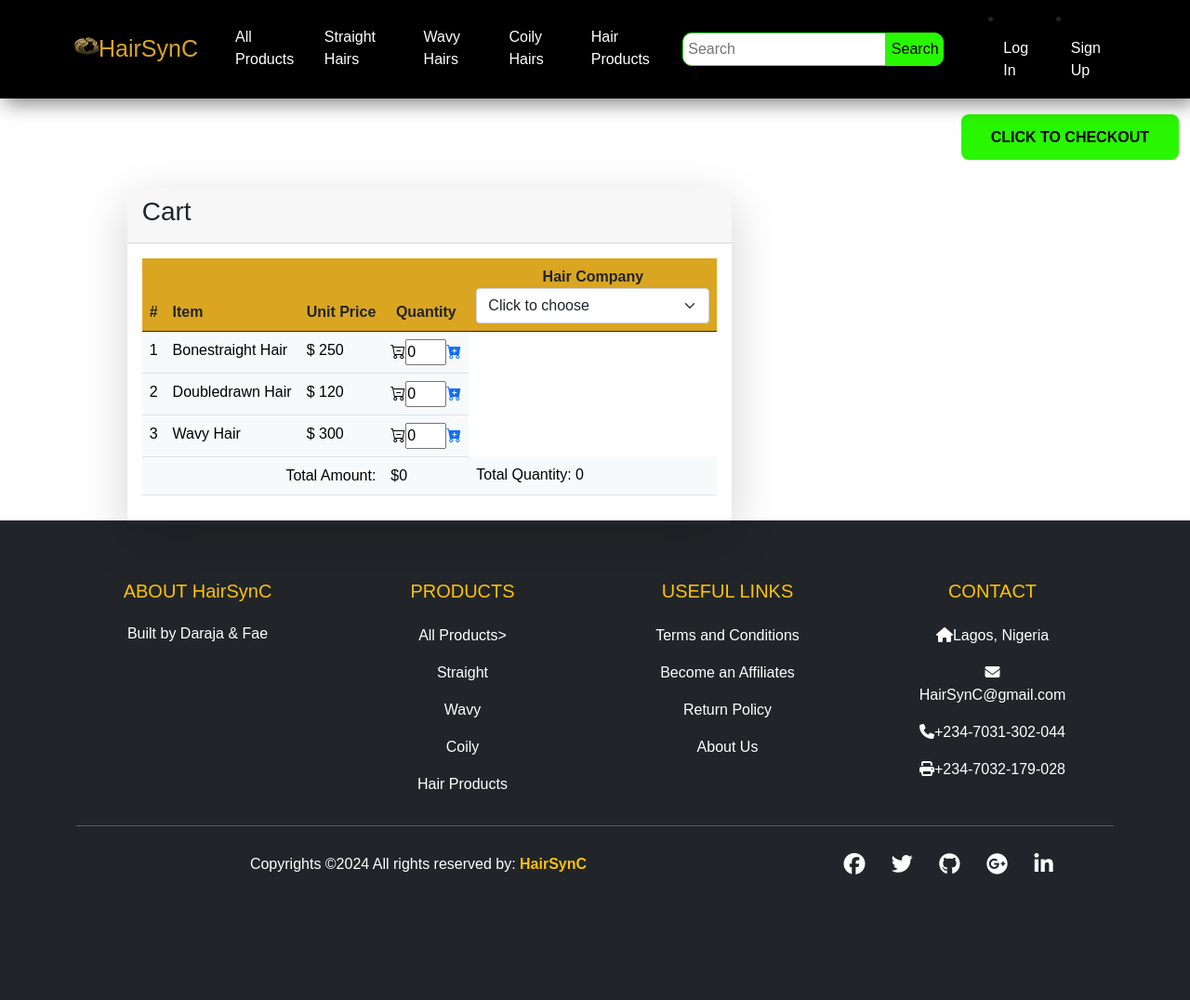
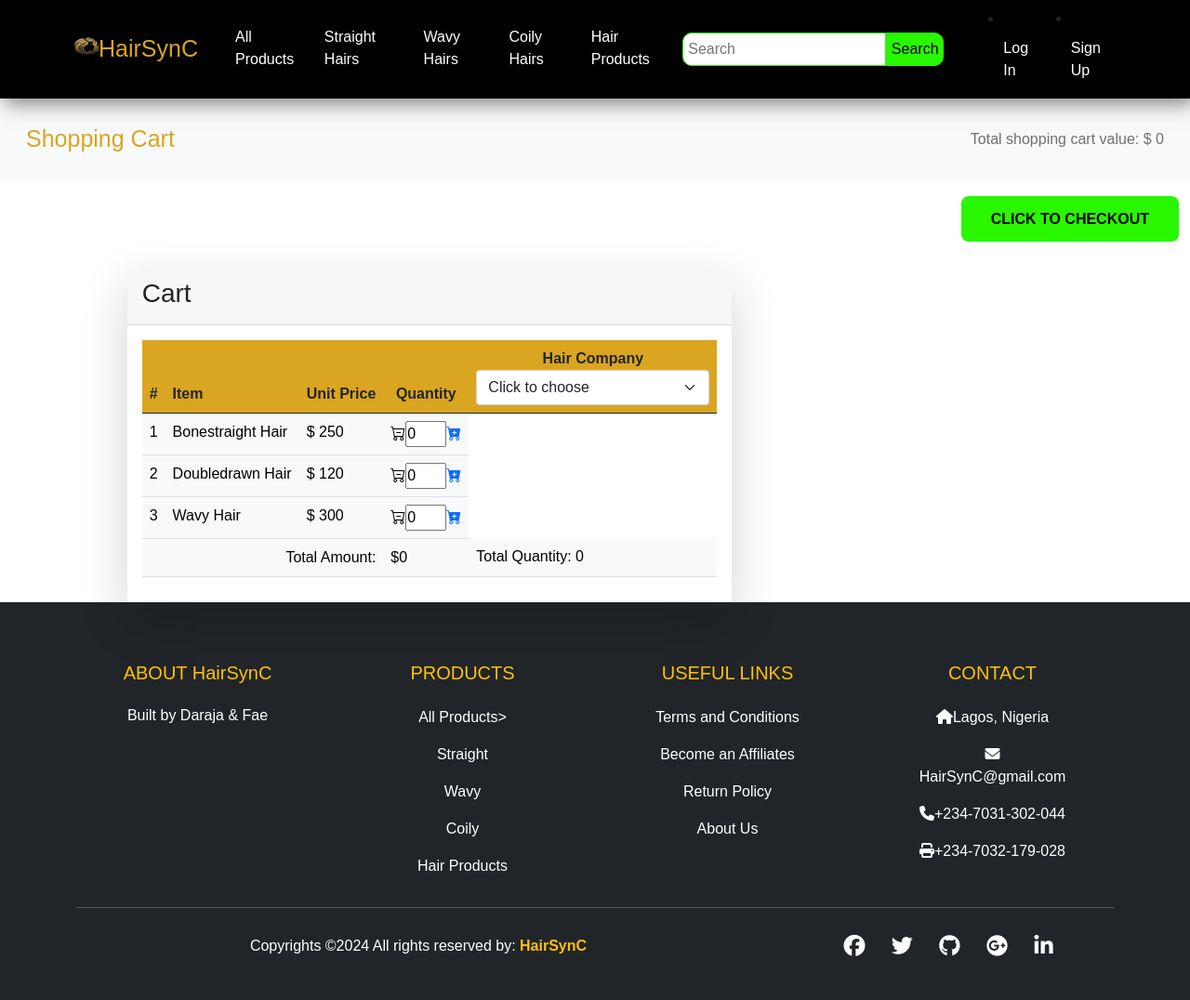
Before and after one commit to NwoguGlory1/HairSynC, a Django app: page /store/runcart/ in a window 1280 px wide. Shown: the whole page at 93% size. Before the commit the page ends 941 px from the top, so only its background shows below. Run offline with Django 5.2, Linux system fonts and the light colour scheme; some libraries are stand-ins or nearby versions; some web fonts are replaced.

Commit message:
Editing cart.html

```diff
--- a/hairsync/store/templates/store/cart.html
+++ b/hairsync/store/templates/store/cart.html
@@ -90,6 +90,26 @@
       {% endif %}
     </div>
  </div>
+</nav>
+
+<nav class="navbar navbar-expand-lg navbar-light bg-light p-3">
+  <div class="container-fluid mt-10">
+      <a class="navbar-brand" href="#">Shopping Cart</a>
+      <!-- <a class="navbar-brand" href="#"><small>Keep Shopping...</small></a> -->
+      <div class="navbar navbar-collapse">
+       <ul class="navbar-nav me-auto">
+           <!-- <li class="nav-item"></li>  -->
+        </ul>
+        <ul class="navbar-nav me-auto">
+          <!-- <li class="nav-item"></li> -->
+        </ul>
+        <ul class="navbar-nav me-auto">
+          <!-- <li class="nav-item"></li> -->
+        </ul>
+        <span class="navbar-text">Total shopping cart value: $ <span class="totalAmount">0</span></span>
+        <br>
+      </div>
+  </div>
 </nav>
 
     <div class="container-fluid ms-auto">
```
Also changed, not shown: hairsync/store/templates/store/all_products.html (+15 -0 lines).
